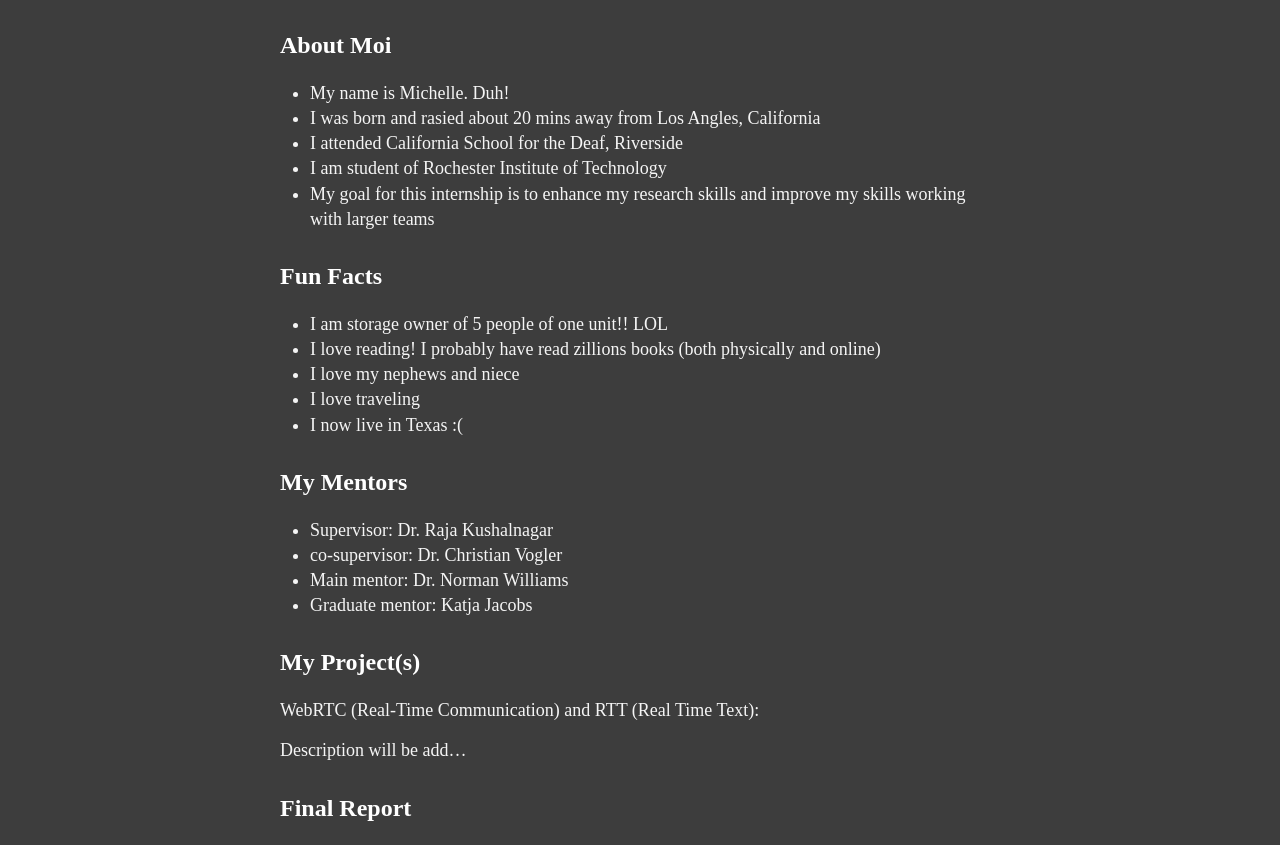
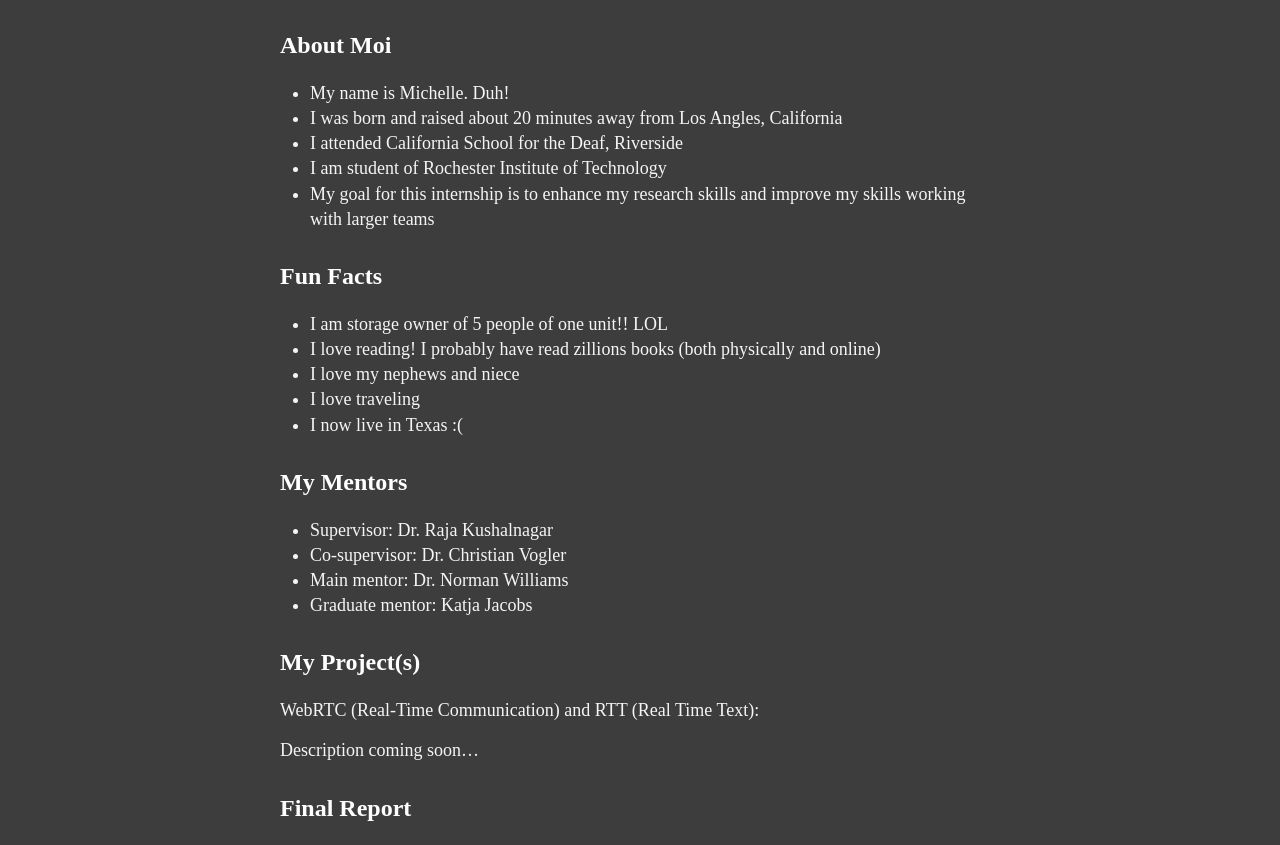
Before and after one commit to moohy2005/moohy2005.github.io, a Jekyll site: the page built from index.md, in a window 1280 px wide. Shown: the part 311-1156 px from the top of the page. Built offline with Jekyll 4.4.1, drawn with Linux system fonts in a browser that asks for light colours.

Commit message:
fixing spellings

```diff
--- a/index.md
+++ b/index.md
@@ -9,7 +9,7 @@ title: Summer 2021 DREU Project Site
 ## About Moi
 
 - My name is Michelle. Duh!
-- I was born and rasied about 20 mins away from Los Angles, California
+- I was born and raised about 20 minutes away from Los Angles, California
 - I attended California School for the Deaf, Riverside
 - I am student of Rochester Institute of Technology
 - My goal for this internship is to enhance my research skills and improve my skills working with larger teams
@@ -24,7 +24,7 @@ title: Summer 2021 DREU Project Site
 
 ## My Mentors
 - Supervisor: Dr. Raja Kushalnagar
-- co-supervisor: Dr. Christian Vogler
+- Co-supervisor: Dr. Christian Vogler
 - Main mentor: Dr. Norman Williams
 - Graduate mentor: Katja Jacobs
 
@@ -32,7 +32,7 @@ title: Summer 2021 DREU Project Site
 
 WebRTC (Real-Time Communication) and RTT (Real Time Text):
 
-Description will be add...
+Description coming soon...
 
 ## Final Report
 
```
